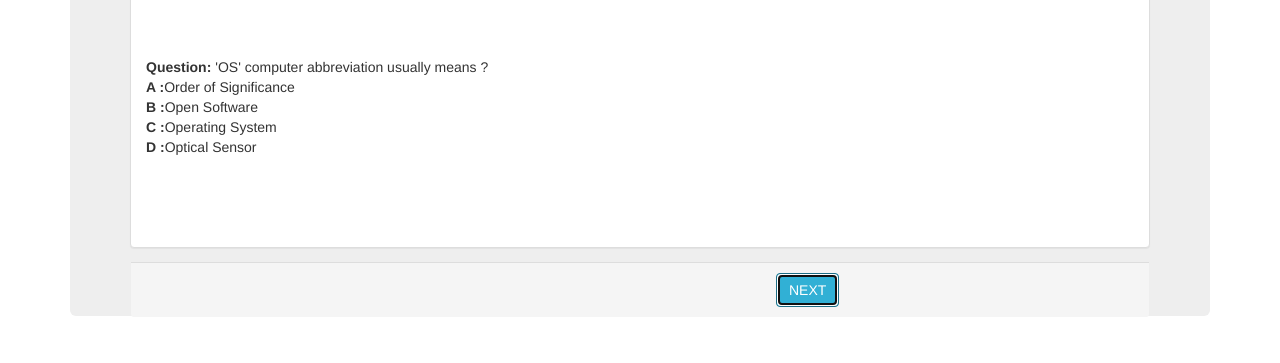
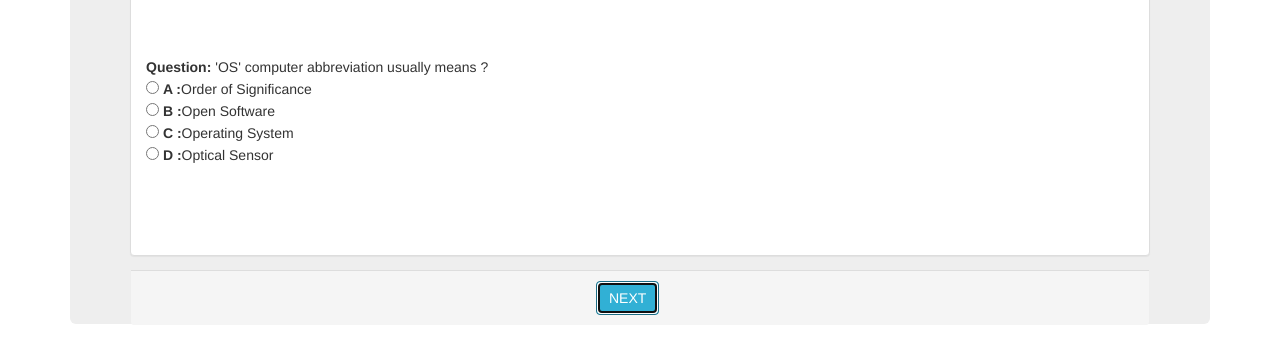
Before and after one commit to anilreddy4438/Quiz, a plain HTML site: page index.html in a window 1280 px wide. Both pictures are taken after a click on the button "NEXT". Shown: the part 131-494 px from the top of the page. Drawn offline with nearby package versions, Linux system fonts and the light colour scheme.

Commit message:
implemented the alert box  hen answwer is correct

```diff
--- a/css/style.css
+++ b/css/style.css
@@ -4,7 +4,7 @@
 }
 .panel-body{
     position: relative;
-   height: 150px;
+   height: auto;
 }
 .panel-footer{
     position: relative;
@@ -12,5 +12,5 @@
 }
 .next_pos{
     position: relative;
-    left: 630px;
+    left: 450px;
 }
--- a/index.js
+++ b/index.js
@@ -1,61 +1,83 @@
+
+var s
+var x=[];
+var y=[];
 var array_quiz=[
 
-    {"question": "'OS' computer abbreviation usually means ?", "option":{A: "Order of Significance", B: "Open Software",C: "Operating System",D: "Optical Sensor"}, Answer: "Operating System"},
+    {"question": "'OS' computer abbreviation usually means ?", "option":{A: "Order of Significance", B: "Open Software",C: "Operating System",D: "Optical Sensor"}, Answer: "C"},
 
     {"question": "What's a web browser?", "option":{A: "A kind of spider",
-        B: "A computer that stores WWW files",C: "A person who likes to look at websites",D: "A software program that allows you to access sites on the World Wide Web"},Answer:"A software program that allows you to access sites on the World Wide Web"
+        B: "A computer that stores WWW files",C: "A person who likes to look at websites",D: "A software program that allows you to access sites on the World Wide Web"},Answer:"D"    },
+
+    {"question": "How many bits is a byte?", "option":{A: "4",B: "8", C: "16", D: "32"}, Answer: "B"
+    },
+    {"question": "http://www.indiabix.com - is an example of what?", "option":{A: "A URL", B: "An access code", C: "A directory", D: "A server"}, Answer: "A"},
+    {"question": "The speed of your net access is defined in terms of", "option":{A: "RAM",B: "MHz", C: "Kbps", D: "Megabytes"}, "Answer": "C"
     },
 
-    {"question": "How many bits is a byte?", "option":{A: "4",B: "8", C: "16", D: "32"}, Answer: "8"
-    },
-    {"question": "http://www.indiabix.com - is an example of what?", "option":{A: "A URL",
-        B: "An access code", C: "A directory", D: "A server"}, Answer: "A URL"},
-    {"question": "The speed of your net access is defined in terms of", "option":{A: "RAM",
-        B: "MHz", C: "Kbps", D: "Megabytes"}, "Answer": "Kbps"
+    {"question": "How many diodes are in a full wave bridge rectifier?", "option":{A: "8",B: "2", C: "4", D: "3"}, Answer: "C"
     },
 
-    {"question": "How many diodes are in a full wave bridge rectifier?", "option":{A: "8",
-        B: "2", C: "4", D: "3"}, Answer: "4"
+    {"question": "Which of these is a search engine?", "option":{A: "FTP",B: "Google", C: "Archie", D: "ARPANET"}, Answer: "B"
     },
 
-    {"question": "Which of these is a search engine?", "option":{A: "FTP",B: "Google", C: "Archie", D: "ARPANET"}, Answer: "Google"
-    },
-
-    {"question": "Which device can be used to store charge?", "option":{A: "Transistor",B: "Diode", C: "Capacitor",D: "Resistor"}, Answer: "Capacitor"
+    {"question": "Which device can be used to store charge?", "option":{A: "Transistor",B: "Diode", C: "Capacitor",D: "Resistor"}, Answer: "C"
     },
 
     {"question": "In a Digital circuit, what is 1 'AND' 1?", "option":{A: "0",
-        B: "1", C: "2",D: "4"}, Answer: "1"
+        B: "1", C: "2",D: "4"}, Answer: "B"
     },
 
     {"question": "Another word for 'Graphics for a word processor'?", "option":{A: "Peripheral",
-        B: "Clip art", C: "Highlight",D: "Execute"}, Answer: "Clip art"
+        B: "Clip art", C: "Highlight",D: "Execute"}, Answer: "B"
     }
 ];
 //console.log(array_quiz)
 function qusetion_quiz(i){
 
     $('.panel-body').append('<div class="quiz_text"><div id="quiz_question"> <b>Question: </b> '+ array_quiz[i].question +'</div>'+
-        '<div id="quiz_option1"><b>A :</b>'+ array_quiz[i].option.A +'</div>'+
-        '<div id="quiz_option2"><b>B :</b>'+ array_quiz[i].option.B +'</div>'+
-        '<div id="quiz_option3"><b>C :</b>'+ array_quiz[i].option.C +'</div>'+
-        '<div id="quiz_option4"><b>D :</b>'+ array_quiz[i].option.D +'</div><br></div>')
+        '<div id="quiz_option1"> <input type="radio" name="check" value="A" data-number="'+i+'" > '+'<b>A :</b>'+ array_quiz[i].option.A +'</div>'+
+        '<div id="quiz_option2"> <input type="radio" name="check" value="B" data-number="'+i+'"> '+'<b>B :</b>'+ array_quiz[i].option.B +'</div>'+
+        '<div id="quiz_option3"> <input type="radio" name="check" value="C" data-number="'+i+'"> '+'<b>C :</b>'+ array_quiz[i].option.C +'</div>'+
+        '<div id="quiz_option4"> <input type="radio" name="check" value="D"  data-number="'+i+'"> '+'<b>D :</b>'+ array_quiz[i].option.D +'</div><br></div>')
+
 
 }
 
 var clicks = -1;
+
+
+$.each(array_quiz, function () {
+    //console.log(this.Answer);
+    x.push(this.Answer)
+});
+
+
 function clickME() {
     $('h1').hide()
 
     clicks += 1;
     //console.log(clicks)
     for(var i=clicks-1;i<array_quiz.length;i++) {
-        if(i==clicks){
-            $('.quiz_text').hide()
-            qusetion_quiz(i)
+            if (i == clicks) {
 
-        }
+                if(clicks!=0){
+                    y.push(s)
+                };
+                if(y.length != 0) {
+                    var l = y.length-1
+                    if (y[l] == x[l]) {
+                        alert('the answer is correct')
 
-    }
+                    }
+                }
+                $('.quiz_text').hide()
+                qusetion_quiz(i)
+            };
+    };
+    $("input:radio[name=check]").click(function() {
 
+        s=($('input:radio[name=check   ]').filter(":checked").val())
+        //console.log(y)
+    });
 }
```
